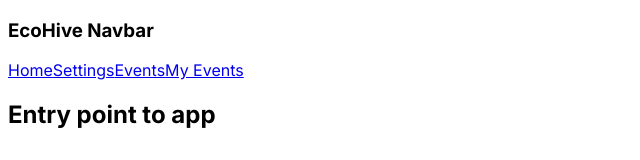
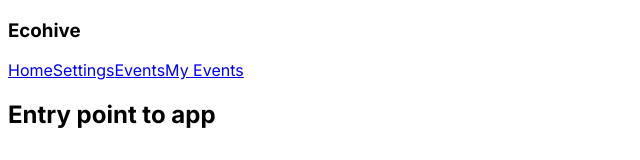
Before and after one commit to tobykeegan/bs3206-ecohive, a Next.js app: page / in a window 1280 px wide. Shown: the top 160 px of the page, without its empty margins (0-640 px from the left). Built offline with nearby package versions, Linux system fonts and the light colour scheme.

Commit message:
Use new global variables

```diff
--- a/src/app/settings/layout.js
+++ b/src/app/settings/layout.js
@@ -1,10 +1,10 @@
 import { Inter } from "next/font/google";
-
+import globals from "../global.vars";
 const inter = Inter({ subsets: ["latin"] });
 
 export const metadata = {
-	title: "Create Next App",
-	description: "Generated by create next app",
+	title: globals.metadata.title,
+	description: globals.metadata.tagline,
 };
 
 export default function SettingsLayout({ children }) {
--- a/src/app/ui/Navbar.jsx
+++ b/src/app/ui/Navbar.jsx
@@ -1,9 +1,9 @@
 import Grid from "@mui/joy/Grid";
-
+import globals from "../global.vars";
 export default function Navbar() {
 	return (
 		<nav id="navbar">
-			<h1>EcoHive Navbar</h1>
+			<h1>{globals.metadata.title}</h1>
 			<a href="/">Home</a>
 			<a href="/settings">Settings</a>
 			<a href="/events/feed">Events</a>
```
